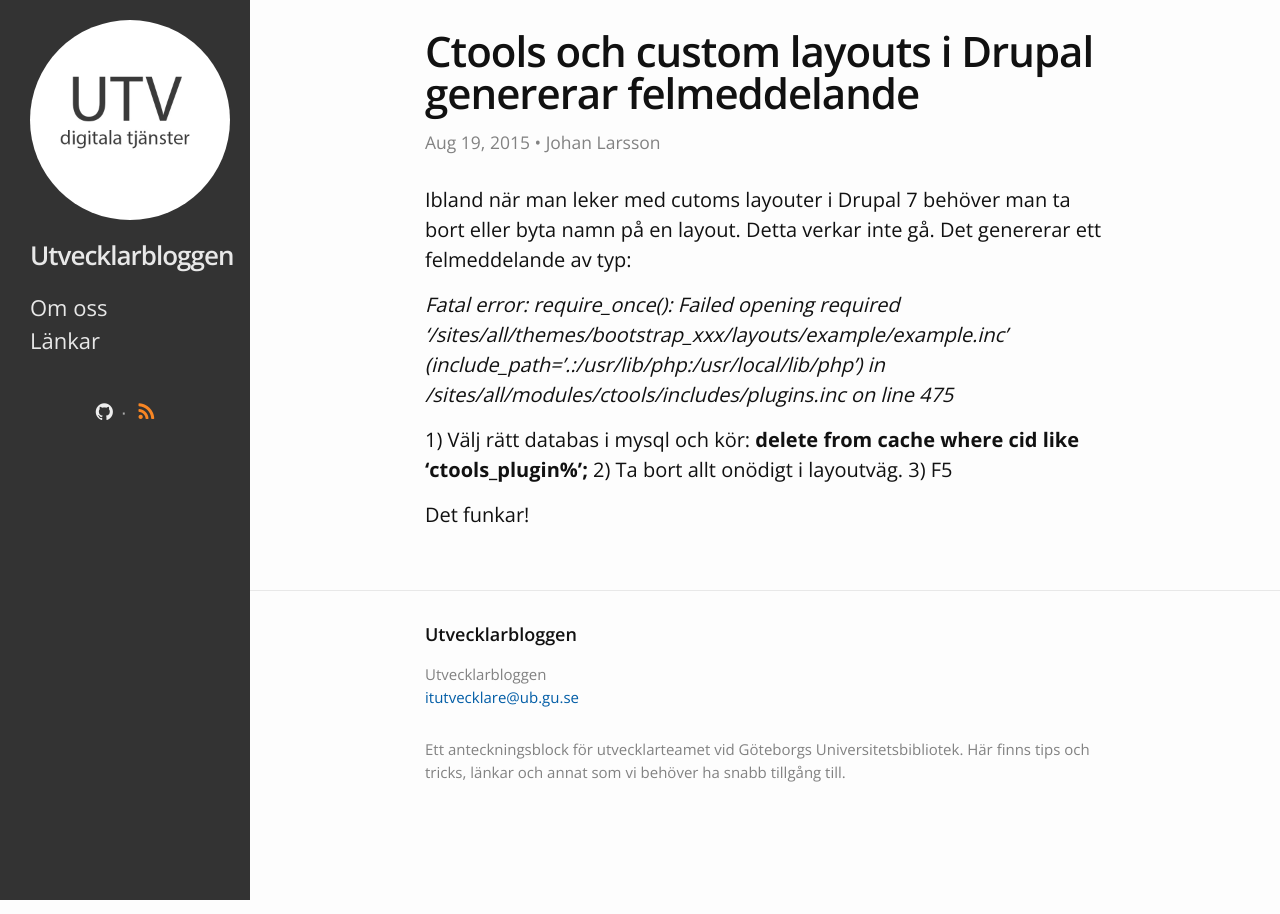
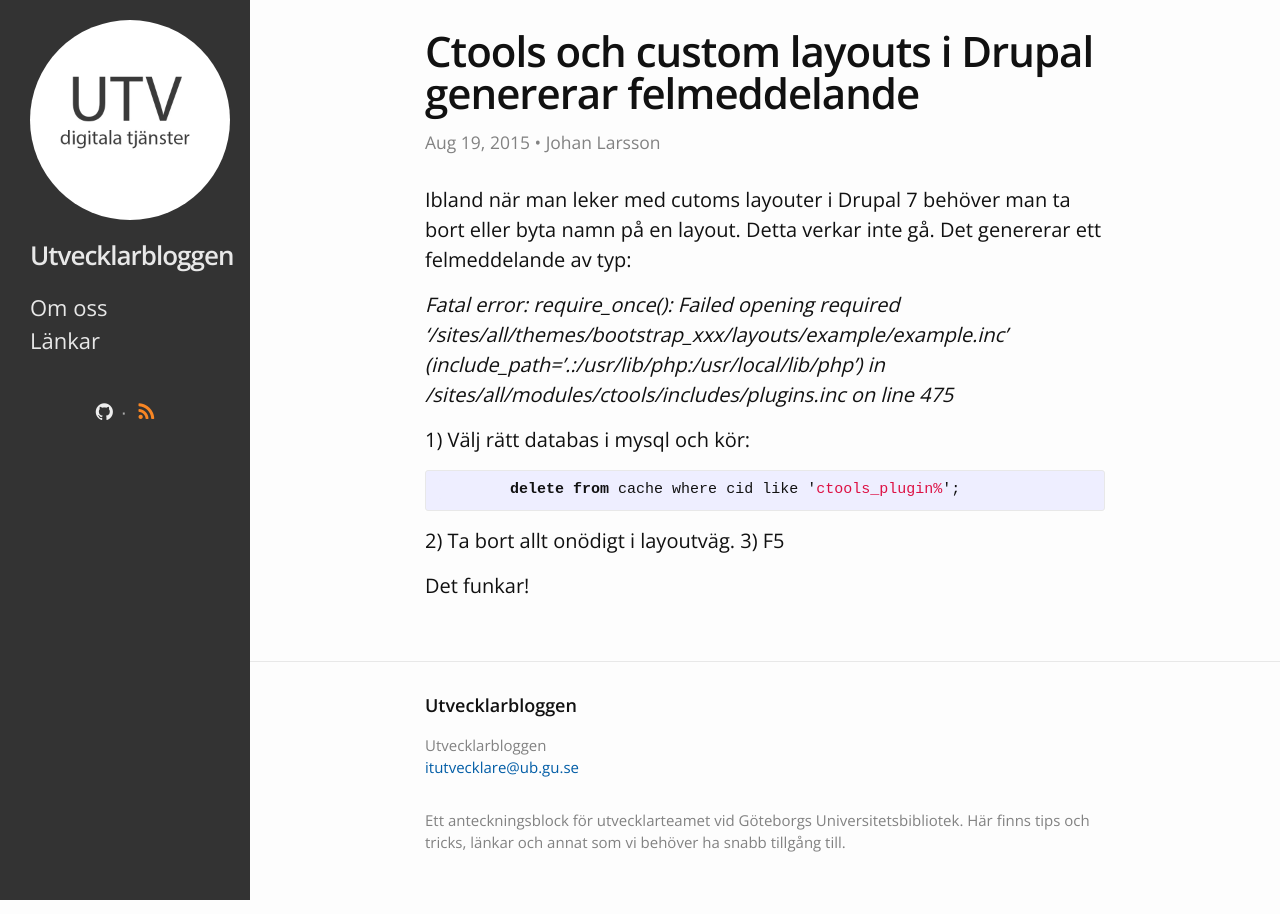
Before and after one commit to ub-digit/our-blog, a Jekyll site: the page built from _posts/2015-08-19-ta-bort-layouter-i-drupal-genererar-fel.markdown, in a window 1280 px wide. Built offline with Jekyll 4.4.1, drawn with Linux system fonts in a browser that asks for light colours; nearby versions of some CDN libraries; library files that are not in the unit come from our copies.

Commit message:
update to post

```diff
--- a/_posts/2015-08-19-ta-bort-layouter-i-drupal-genererar-fel.markdown
+++ b/_posts/2015-08-19-ta-bort-layouter-i-drupal-genererar-fel.markdown
@@ -10,7 +10,10 @@ Ibland när man leker med cutoms layouter i Drupal 7 behöver man ta bort eller
 
 _Fatal error: require_once(): Failed opening required '/sites/all/themes/bootstrap_xxx/layouts/example/example.inc' (include_path='.:/usr/lib/php:/usr/local/lib/php') in /sites/all/modules/ctools/includes/plugins.inc on line 475_
 
-1) Välj rätt databas i mysql och kör: __delete from cache where cid like 'ctools_plugin%';__
+1) Välj rätt databas i mysql och kör:
+{% highlight javascript %}
+	delete from cache where cid like 'ctools_plugin%';
+{% endhighlight %}
 2) Ta bort allt onödigt i layoutväg.
 3) F5
 
```
